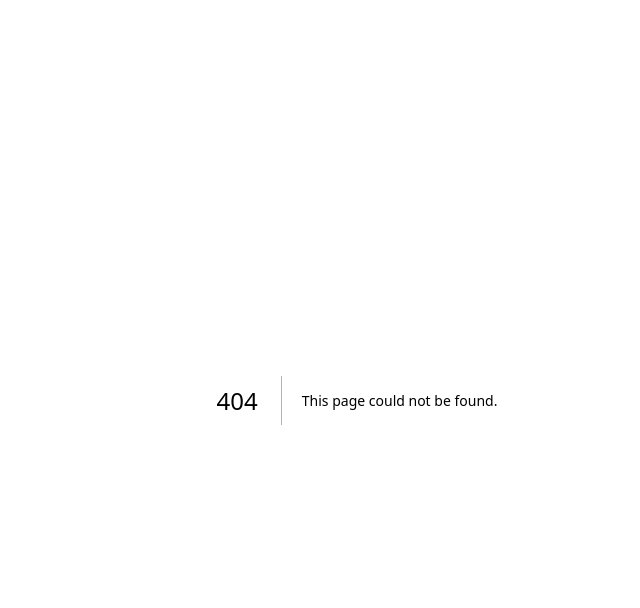
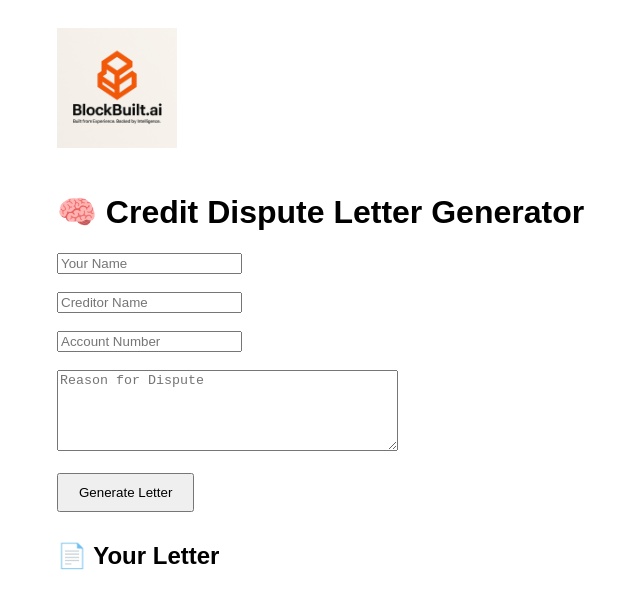
Before and after one commit to BlockbuiltAI/blockbuilt-ai-, a Next.js app: page /generator in a window 1280 px wide. Before the commit this address had no page. Shown: the top 608 px of the page, without its empty margins (283-923 px from the left). Built offline with nearby package versions, Linux system fonts and the light colour scheme.

Commit message:
Create generator.js

```diff
--- /dev/null
+++ b/pages/generator.js
@@ -0,0 +1,90 @@
+import { useState } from 'react';
+
+export default function Generator() {
+  const [form, setForm] = useState({
+    name: '',
+    creditor: '',
+    account: '',
+    reason: '',
+  });
+
+  const [letter, setLetter] = useState('');
+  const [loading, setLoading] = useState(false);
+
+  const handleChange = (e) => {
+    setForm({ ...form, [e.target.name]: e.target.value });
+  };
+
+  const handleSubmit = async (e) => {
+    e.preventDefault();
+    setLoading(true);
+    setLetter('⏳ Generating letter...');
+
+    try {
+      const res = await fetch(`${process.env.NEXT_PUBLIC_API_URL}/generate-letter`, {
+        method: 'POST',
+        headers: { 'Content-Type': 'application/json' },
+        body: JSON.stringify(form),
+      });
+
+      const data = await res.json();
+      setLetter(data.letter || '❌ Error: ' + data.error);
+    } catch (err) {
+      setLetter('❌ Network error');
+    }
+
+    setLoading(false);
+  };
+
+  return (
+    <main style={{ padding: 20, fontFamily: 'Arial', maxWidth: 600, margin: 'auto' }}>
+      <img src="/logo.png" alt="Logo" style={{ width: 120, marginBottom: 20 }} />
+      <h1>🧠 Credit Dispute Letter Generator</h1>
+
+      <form onSubmit={handleSubmit}>
+        <input
+          name="name"
+          placeholder="Your Name"
+          value={form.name}
+          onChange={handleChange}
+          required
+        /><br /><br />
+
+        <input
+          name="creditor"
+          placeholder="Creditor Name"
+          value={form.creditor}
+          onChange={handleChange}
+          required
+        /><br /><br />
+
+        <input
+          name="account"
+          placeholder="Account Number"
+          value={form.account}
+          onChange={handleChange}
+          required
+        /><br /><br />
+
+        <textarea
+          name="reason"
+          placeholder="Reason for Dispute"
+          value={form.reason}
+          onChange={handleChange}
+          required
+          rows={5}
+          cols={40}
+        ></textarea><br /><br />
+
+        <button type="submit" disabled={loading} style={{ padding: '10px 20px' }}>
+          {loading ? 'Generating...' : 'Generate Letter'}
+        </button>
+      </form>
+
+      <div style={{ marginTop: 30 }}>
+        <h2>📄 Your Letter</h2>
+        <pre style={{ whiteSpace: 'pre-wrap' }}>{letter}</pre>
+      </div>
+    </main>
+  );
+}
```
